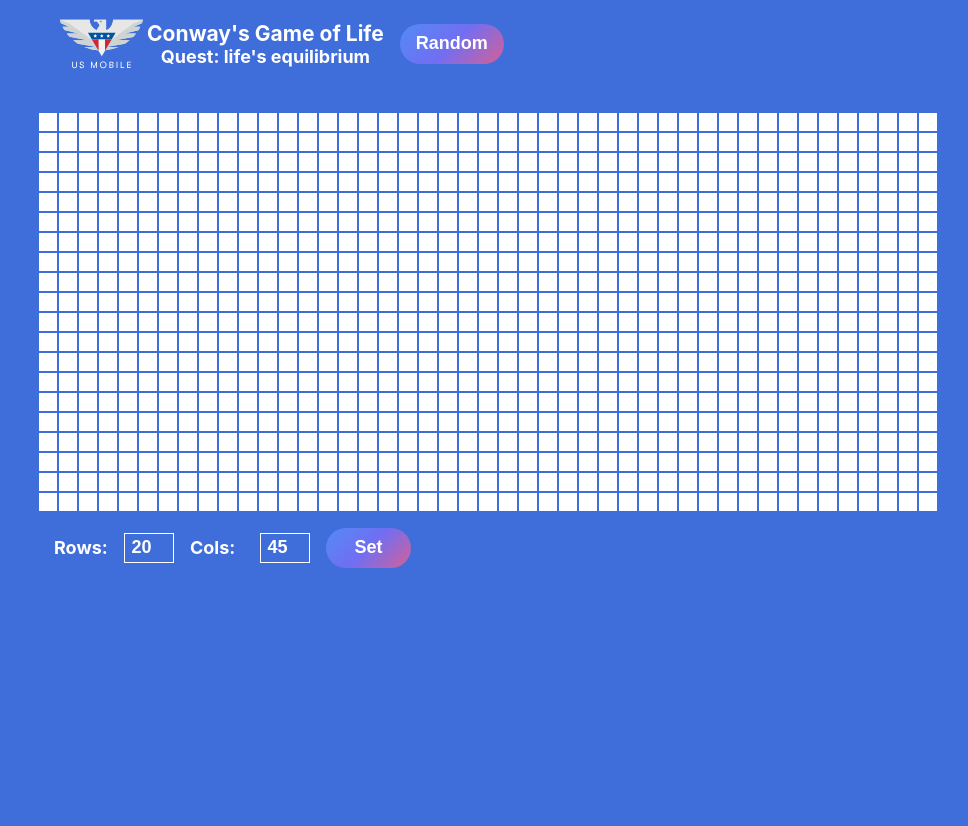
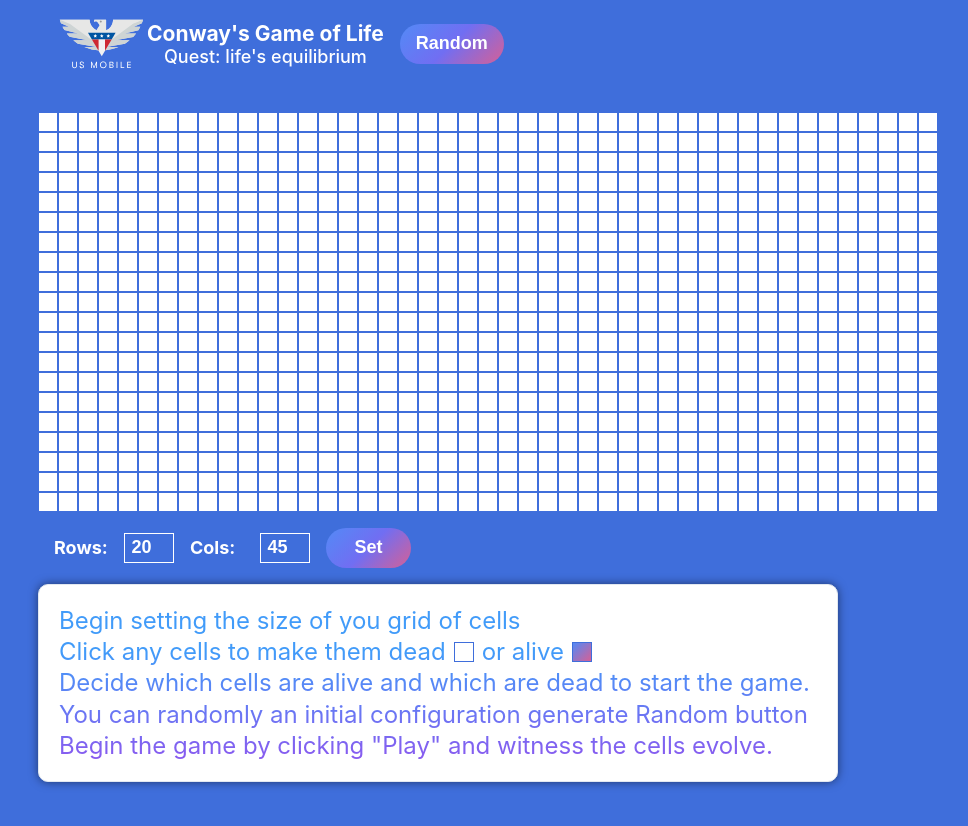
Before and after one commit to ThiagoDe/game-of-life, a React (Create React App) app: page / in a window 1280 px wide. Shown: the top 826 px of the page, without its empty margins (152-1120 px from the left). Built offline with nearby package versions, Linux system fonts and the light colour scheme.

Commit message:
handling errors added

```diff
--- a/src/App.css
+++ b/src/App.css
@@ -13,15 +13,36 @@
 
 .instructions {
   align-items: start;
-  color: white;
-  font-size: large;
+  color: transparent;
+  background-clip: text;
+  background-image: linear-gradient(
+    180deg,
+    rgba(65, 155, 249, 1) 30%,
+    rgba(138, 89, 239, 1) 100%
+  );
+
+  background-color: rgb(248 250 255);
+  font-size: 1.5rem;
   line-height: 1.3;
+
+  flex-direction: column;
+}
+
+.instructions-container {
+  background-color: white;
+  border: 1px solid #e2e8f0;
+  padding: 20px;
+  border-radius: 10px;
+  display: flex;
+  max-width: 800px;
+  box-shadow: 0px 0px 10px rgba(0, 0, 0, 0.5);
+  transition: filter 0.1s ease-in-out, opacity 0.1s ease-in-out;
 }
 
 .cell-info {
   display: flex;
   align-items: center;
-  gap: .5rem;
+  gap: 0.5rem;
 }
 
 .cell-info div {
--- a/src/App.js
+++ b/src/App.js
@@ -11,7 +11,7 @@ import {
 import Controller from './components/controller/Controller'
 import Footer from './components/ui/footer/Footer'
 import SizeSetter from './components/ui/grid-size-setter/SizeSetter'
-import Cell from './components/cell/Cell'
+import Instructions from './components/ui/Instructions'
 
 function App() {
   const [grid, setGrid] = useState([])
@@ -90,10 +90,9 @@ function App() {
             gridSizeSetter={debounceSetRowsCols}
           />
         )}
-
+       {!isRunning && (<Instructions />)}
       </main>
 
-      {/* <Footer /> */}
     </div>
   )
 }
--- a/src/components/controller/Controller.module.css
+++ b/src/components/controller/Controller.module.css
@@ -11,6 +11,7 @@
 
 .controller p {
   text-align: center;
+  font-weight: 500;
 }
 
 .title {
--- /dev/null
+++ b/src/components/ui/Instructions.jsx
@@ -0,0 +1,23 @@
+import React from 'react'
+import Cell from '../cell/Cell'
+
+export default function Instructions() {
+  return (
+    <div className="instructions-container">
+      <div className="instructions">
+        <p>Begin setting the size of you grid of cells</p>
+        <div className="cell-info">
+          <p>Click any cells to make them dead </p>
+          <Cell isAlive={false} />
+          <p> or alive </p>
+          <Cell isAlive={true} />
+        </div>
+        <p>
+          Decide which cells are alive and which are dead to start the game.
+        </p>
+        <p>You can randomly an initial configuration generate Random button </p>
+        <p>Begin the game by clicking "Play" and witness the cells evolve.</p>
+      </div>
+    </div>
+  )
+}
--- a/src/components/ui/grid-size-setter/SizeSetter.jsx
+++ b/src/components/ui/grid-size-setter/SizeSetter.jsx
@@ -2,38 +2,78 @@ import React, { useState } from 'react'
 import s from './SizeSetter.module.css'
 
 export default function SizeSetter({ defaultSize, gridSizeSetter }) {
-    const [rows, setRows] = useState(defaultSize.rows)
-    const [cols, setCols] = useState(defaultSize.cols)
+  const [rows, setRows] = useState(defaultSize.rows)
+  const [cols, setCols] = useState(defaultSize.cols)
+  const [errorMsg, setErrorMsg] = useState(false)
+
+  const handleRowChange = (e) => {
+    const value = Number(e.target.value)
+    if (value > 150) {
+      setErrorMsg(true)
+      setRows(150)
+      return
+    }
+    if (value <= 4) {
+      setRows(4)
+      setErrorMsg(true)
+      return
+
+    }
+    setRows(value)
+    setErrorMsg(false)
+  }
+
+    const handleColChange = (e) => {
+      const value = Number(e.target.value)
+      if (value > 150) {
+        setErrorMsg(true)
+        setCols(150)
+        return
+      }
+      if (value <= 4) {
+        setCols(4)
+        setErrorMsg(true)
+        return
+      }
+      setCols(value)
+      setErrorMsg(false)
+    }
+
   return (
     <div className={s['size-container']}>
       <div className={s['size-setter']}>
         <div>
           <label htmlFor="rows">Rows:</label>
           <input
-            onChange={(e) => setRows(Number(e.target.value))}
+            onChange={handleRowChange}
             type="number"
             id="rows"
             value={rows}
+            max={150}
+            min={4}
           />
         </div>
         <div>
           <label htmlFor="cols">Cols:</label>
           <input
-            onChange={(e) => setCols(Number(e.target.value))}
+            onChange={handleColChange}
             type="number"
             id="cols"
             value={cols}
+            max={150}
+            min={4}
           />
         </div>
         <button
           onClick={() => {
             gridSizeSetter({ rows, cols })
             console.log(rows, cols)
-        }}
+          }}
           className={s.button}
         >
           Set
         </button>
+        {errorMsg && (<p className={s.error}>Chose a number between 4 and 150</p>)}
       </div>
     </div>
   )
--- a/src/components/ui/grid-size-setter/SizeSetter.module.css
+++ b/src/components/ui/grid-size-setter/SizeSetter.module.css
@@ -32,6 +32,12 @@
   width: 120px;
 }
 
+.error {
+  color: #fbb3c9;
+  font-size: large;
+  font-weight: bold;
+}
+
 .button {
   transition: all 1.4s ease-in-out ;
   background-image: linear-gradient(135deg, #538af6 0%, #716ef2 50%, #d56096 100%);
```
